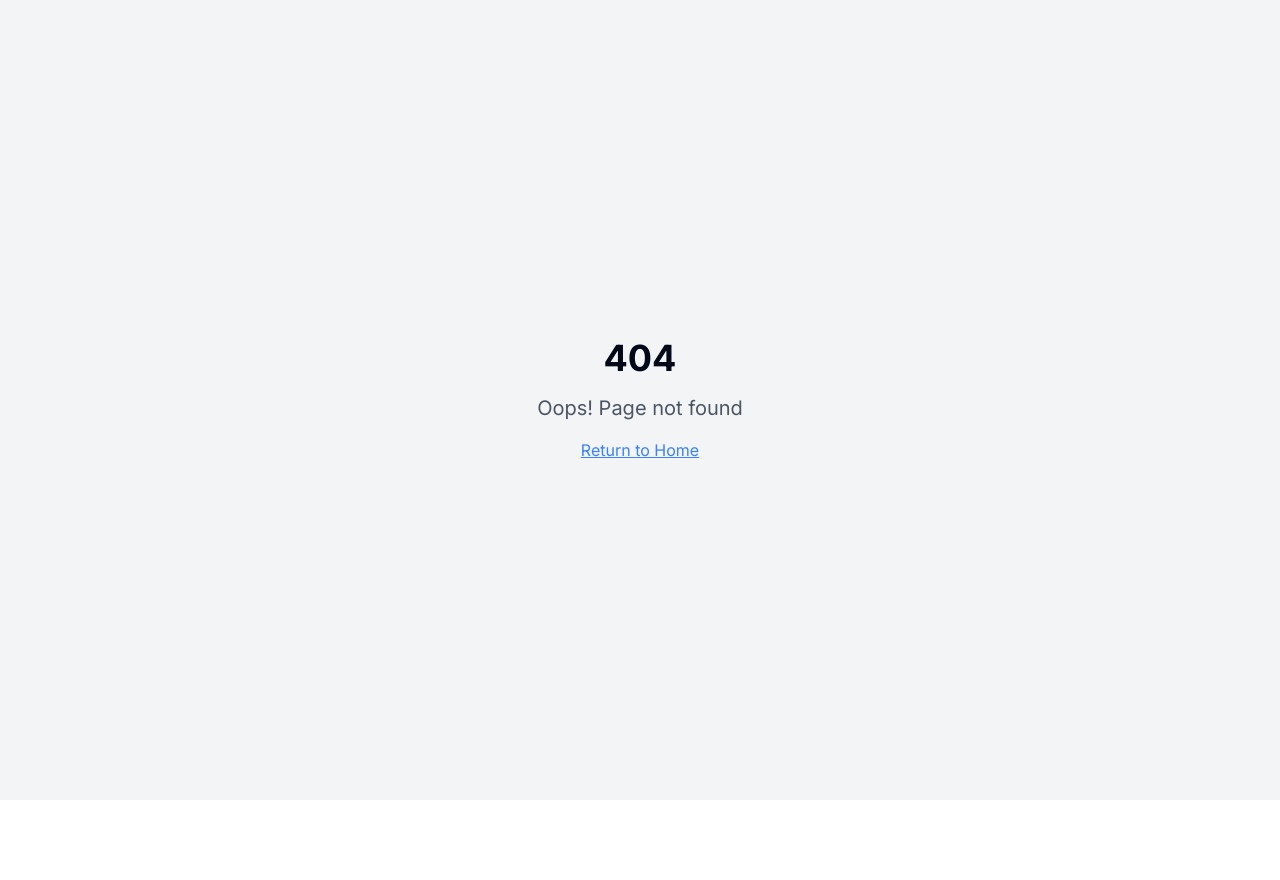
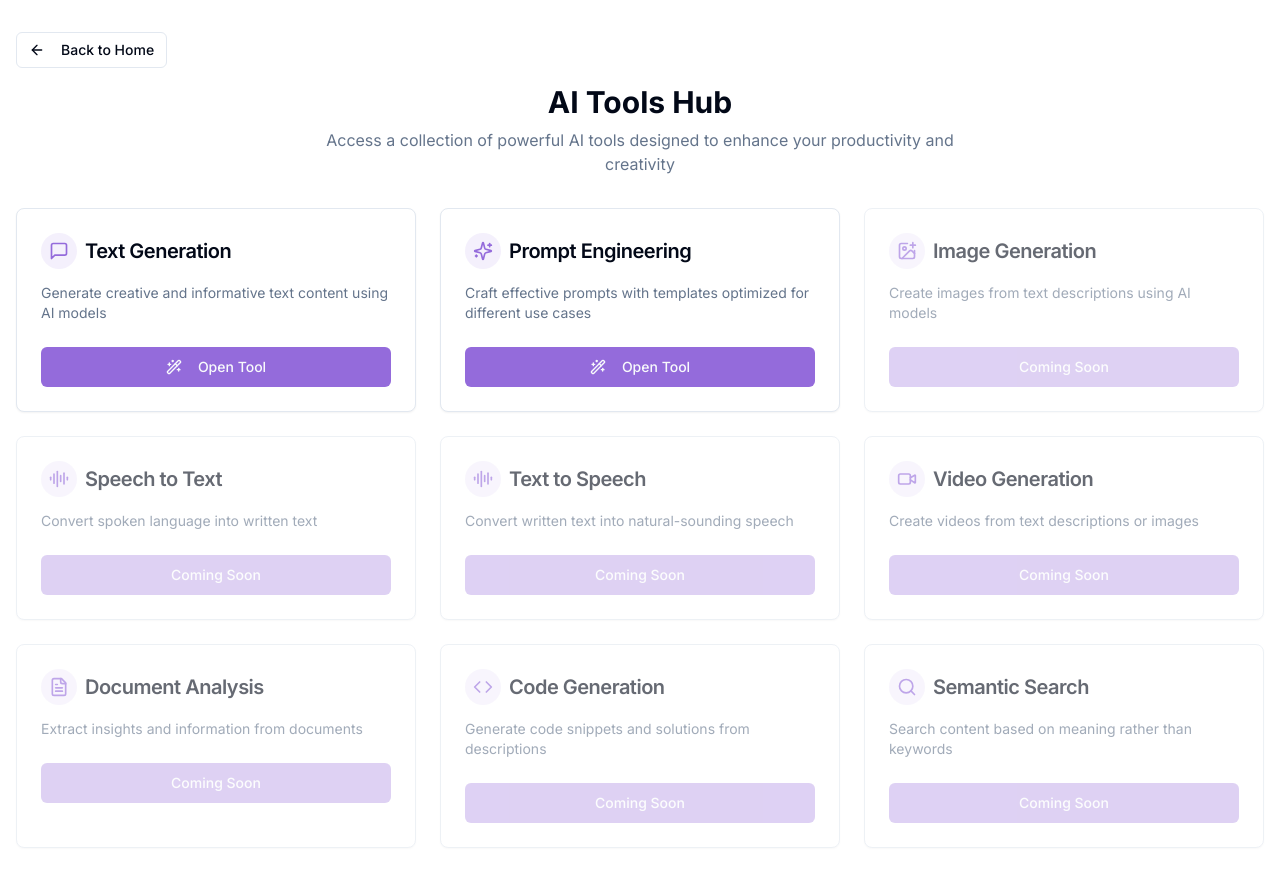
Before and after one commit to Tour-Der-Wang-Dev/split-scribe-sparkle-ai-85, a React (Vite) app: page /ai-tools in a window 1280 px wide. Before the commit this address had no page. Before the commit the page ends 800 px from the top, so only its background shows below. Built offline with nearby package versions, Linux system fonts and the light colour scheme.

Commit message:
Add AI tools setup
Setup AI tools for prompt engineering.

```diff
--- a/src/App.tsx
+++ b/src/App.tsx
@@ -7,6 +7,7 @@ import Index from "./pages/Index";
 import NotFound from "./pages/NotFound";
 import GroqAPI from "./pages/GroqAPI";
 import PromptEngineering from "./pages/PromptEngineering";
+import AITools from "./pages/AITools";
 
 const queryClient = new QueryClient();
 
@@ -19,6 +20,7 @@ const App = () => (
           <Route path="/" element={<Index />} />
           <Route path="/groq-api" element={<GroqAPI />} />
           <Route path="/prompt-engineering" element={<PromptEngineering />} />
+          <Route path="/ai-tools" element={<AITools />} />
           {/* ADD ALL CUSTOM ROUTES ABOVE THE CATCH-ALL "*" ROUTE */}
           <Route path="*" element={<NotFound />} />
         </Routes>
--- /dev/null
+++ b/src/pages/AITools.tsx
@@ -0,0 +1,138 @@
+
+import React from 'react';
+import { Link } from 'react-router-dom';
+import { Button } from '@/components/ui/button';
+import { Card, CardContent, CardDescription, CardFooter, CardHeader, CardTitle } from '@/components/ui/card';
+import {
+  ArrowLeft,
+  MessageSquare,
+  Sparkles,
+  Wand2,
+  ImagePlus,
+  AudioLines,
+  VideoIcon,
+  FileText,
+  Code,
+  Search
+} from 'lucide-react';
+
+const AITools = () => {
+  const tools = [
+    {
+      id: 'text-generation',
+      title: 'Text Generation',
+      description: 'Generate creative and informative text content using AI models',
+      icon: <MessageSquare className="h-5 w-5" />,
+      href: '/groq-api',
+      available: true
+    },
+    {
+      id: 'prompt-engineering',
+      title: 'Prompt Engineering',
+      description: 'Craft effective prompts with templates optimized for different use cases',
+      icon: <Sparkles className="h-5 w-5" />,
+      href: '/prompt-engineering',
+      available: true
+    },
+    {
+      id: 'image-generation',
+      title: 'Image Generation',
+      description: 'Create images from text descriptions using AI models',
+      icon: <ImagePlus className="h-5 w-5" />,
+      available: false
+    },
+    {
+      id: 'speech-to-text',
+      title: 'Speech to Text',
+      description: 'Convert spoken language into written text',
+      icon: <AudioLines className="h-5 w-5" />,
+      available: false
+    },
+    {
+      id: 'text-to-speech',
+      title: 'Text to Speech',
+      description: 'Convert written text into natural-sounding speech',
+      icon: <AudioLines className="h-5 w-5" />,
+      available: false
+    },
+    {
+      id: 'video-generation',
+      title: 'Video Generation',
+      description: 'Create videos from text descriptions or images',
+      icon: <VideoIcon className="h-5 w-5" />,
+      available: false
+    },
+    {
+      id: 'document-analysis',
+      title: 'Document Analysis',
+      description: 'Extract insights and information from documents',
+      icon: <FileText className="h-5 w-5" />,
+      available: false
+    },
+    {
+      id: 'code-generation',
+      title: 'Code Generation',
+      description: 'Generate code snippets and solutions from descriptions',
+      icon: <Code className="h-5 w-5" />,
+      available: false
+    },
+    {
+      id: 'semantic-search',
+      title: 'Semantic Search',
+      description: 'Search content based on meaning rather than keywords',
+      icon: <Search className="h-5 w-5" />,
+      available: false
+    }
+  ];
+
+  return (
+    <div className="container mx-auto py-8 px-4">
+      <header className="mb-8">
+        <div className="flex justify-between items-center mb-4">
+          <Button variant="outline" size="sm" asChild>
+            <Link to="/">
+              <ArrowLeft className="mr-2 h-4 w-4" />
+              Back to Home
+            </Link>
+          </Button>
+        </div>
+        <h1 className="text-3xl font-bold mb-2 text-center">AI Tools Hub</h1>
+        <p className="text-muted-foreground text-center max-w-2xl mx-auto">
+          Access a collection of powerful AI tools designed to enhance your productivity and creativity
+        </p>
+      </header>
+
+      <div className="grid grid-cols-1 md:grid-cols-2 lg:grid-cols-3 gap-6">
+        {tools.map((tool) => (
+          <Card key={tool.id} className={`transition-all ${!tool.available && 'opacity-60'}`}>
+            <CardHeader>
+              <div className="flex items-center gap-2 mb-2">
+                <div className="p-2 rounded-full bg-primary/10 text-primary">
+                  {tool.icon}
+                </div>
+                <CardTitle className="text-xl">{tool.title}</CardTitle>
+              </div>
+              <CardDescription>{tool.description}</CardDescription>
+            </CardHeader>
+            <CardFooter>
+              {tool.available ? (
+                <Button asChild className="w-full">
+                  <Link to={tool.href}>
+                    <Wand2 className="mr-2 h-4 w-4" />
+                    Open Tool
+                  </Link>
+                </Button>
+              ) : (
+                <Button disabled className="w-full">
+                  Coming Soon
+                </Button>
+              )}
+            </CardFooter>
+          </Card>
+        ))}
+      </div>
+    </div>
+  );
+};
+
+export default AITools;
--- a/src/pages/GroqAPI.tsx
+++ b/src/pages/GroqAPI.tsx
@@ -4,7 +4,7 @@ import { GroqPrompt } from '@/components/GroqPrompt';
 import { SavedResponses } from '@/components/SavedResponses';
 import { Link } from 'react-router-dom';
 import { Button } from '@/components/ui/button';
-import { Sparkles, History } from 'lucide-react';
+import { Sparkles, History, ArrowLeft } from 'lucide-react';
 import { Tabs, TabsContent, TabsList, TabsTrigger } from "@/components/ui/tabs";
 
 // Get the API key from environment variables
@@ -13,17 +13,27 @@ const defaultApiKey = import.meta.env.VITE_GROQ_API_KEY || '';
 const GroqAPI = () => {
   return (
     <div className="container mx-auto py-8 px-4">
-      <header className="mb-8 text-center">
-        <h1 className="text-3xl font-bold mb-2">Groq API Integration</h1>
-        <p className="text-muted-foreground mb-4">
+      <header className="mb-8">
+        <div className="flex justify-between items-center mb-4">
+          <Button variant="outline" size="sm" asChild>
+            <Link to="/ai-tools">
+              <ArrowLeft className="mr-2 h-4 w-4" />
+              Back to AI Tools
+            </Link>
+          </Button>
+        </div>
+        <h1 className="text-3xl font-bold mb-2 text-center">Groq API Integration</h1>
+        <p className="text-muted-foreground mb-4 text-center">
           Generate text using Groq's powerful language models
         </p>
-        <Button asChild className="mb-4">
-          <Link to="/prompt-engineering">
-            <Sparkles className="mr-2 h-4 w-4" />
-            Try Prompt Engineering
-          </Link>
-        </Button>
+        <div className="flex justify-center mb-4">
+          <Button asChild>
+            <Link to="/prompt-engineering">
+              <Sparkles className="mr-2 h-4 w-4" />
+              Try Prompt Engineering
+            </Link>
+          </Button>
+        </div>
       </header>
 
       <Tabs defaultValue="generate" className="max-w-2xl mx-auto">
--- a/src/pages/Index.tsx
+++ b/src/pages/Index.tsx
@@ -2,6 +2,7 @@
 import MarkdownEditor from '@/components/MarkdownEditor';
 import { Link } from 'react-router-dom';
 import { Button } from '@/components/ui/button';
+import { Sparkles } from 'lucide-react';
 
 const Index = () => {
   return (
@@ -11,9 +12,15 @@ const Index = () => {
           <h1 className="text-3xl font-bold text-md-primary">MarkdownEditor</h1>
           <p className="text-muted-foreground">A powerful markdown editor with live preview</p>
         </div>
-        <div>
+        <div className="flex gap-2">
           <Button asChild variant="outline">
             <Link to="/groq-api">Try Groq API</Link>
+          </Button>
+          <Button asChild>
+            <Link to="/ai-tools">
+              <Sparkles className="mr-2 h-4 w-4" />
+              AI Tools
+            </Link>
           </Button>
         </div>
       </header>
--- a/src/pages/PromptEngineering.tsx
+++ b/src/pages/PromptEngineering.tsx
@@ -34,9 +34,9 @@ const PromptEngineering = () => {
       <header className="mb-8">
         <div className="flex justify-between items-center mb-4">
           <Button variant="outline" size="sm" asChild>
-            <Link to="/groq-api">
+            <Link to="/ai-tools">
               <ArrowLeft className="mr-2 h-4 w-4" />
-              Back to Groq API
+              Back to AI Tools
             </Link>
           </Button>
         </div>
```
